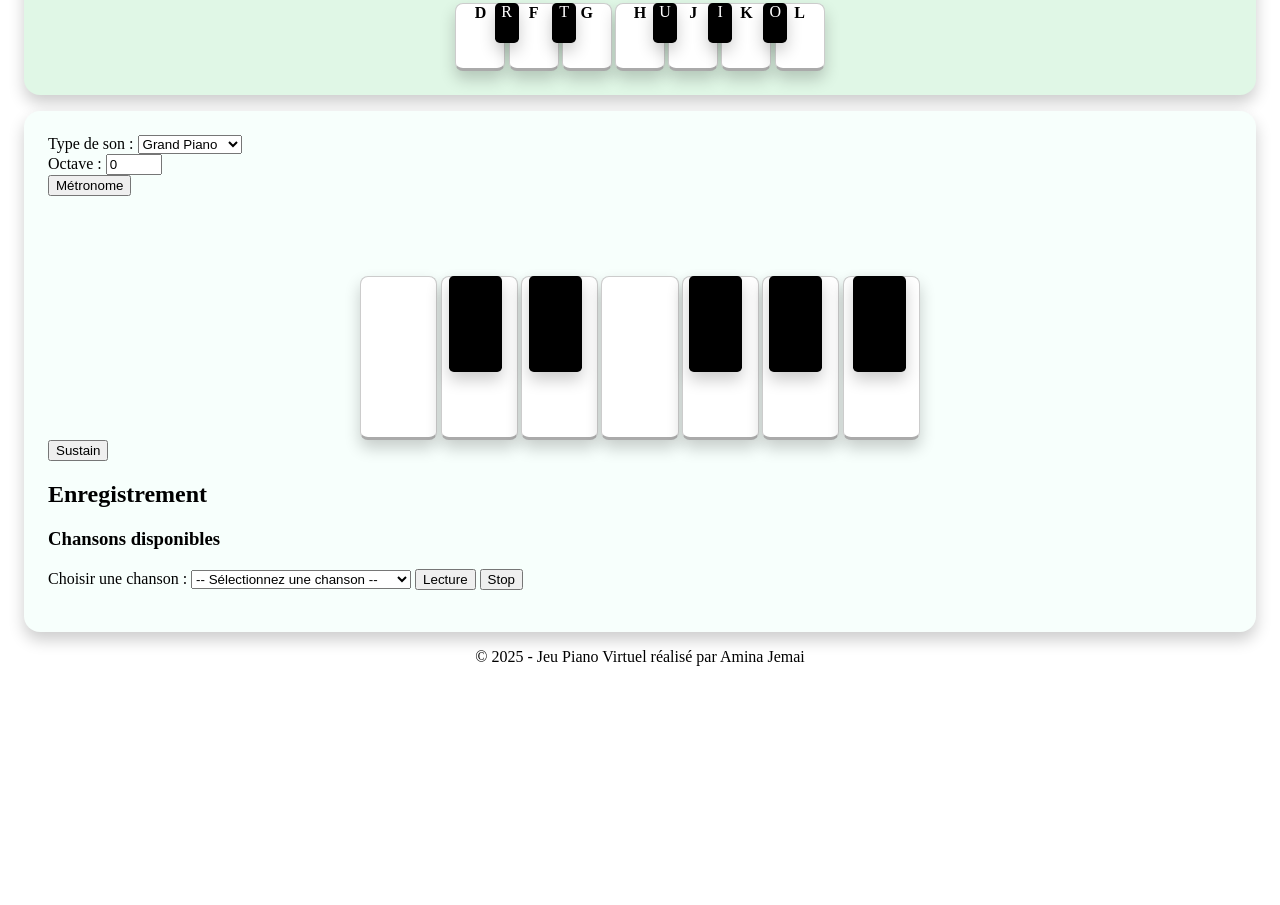
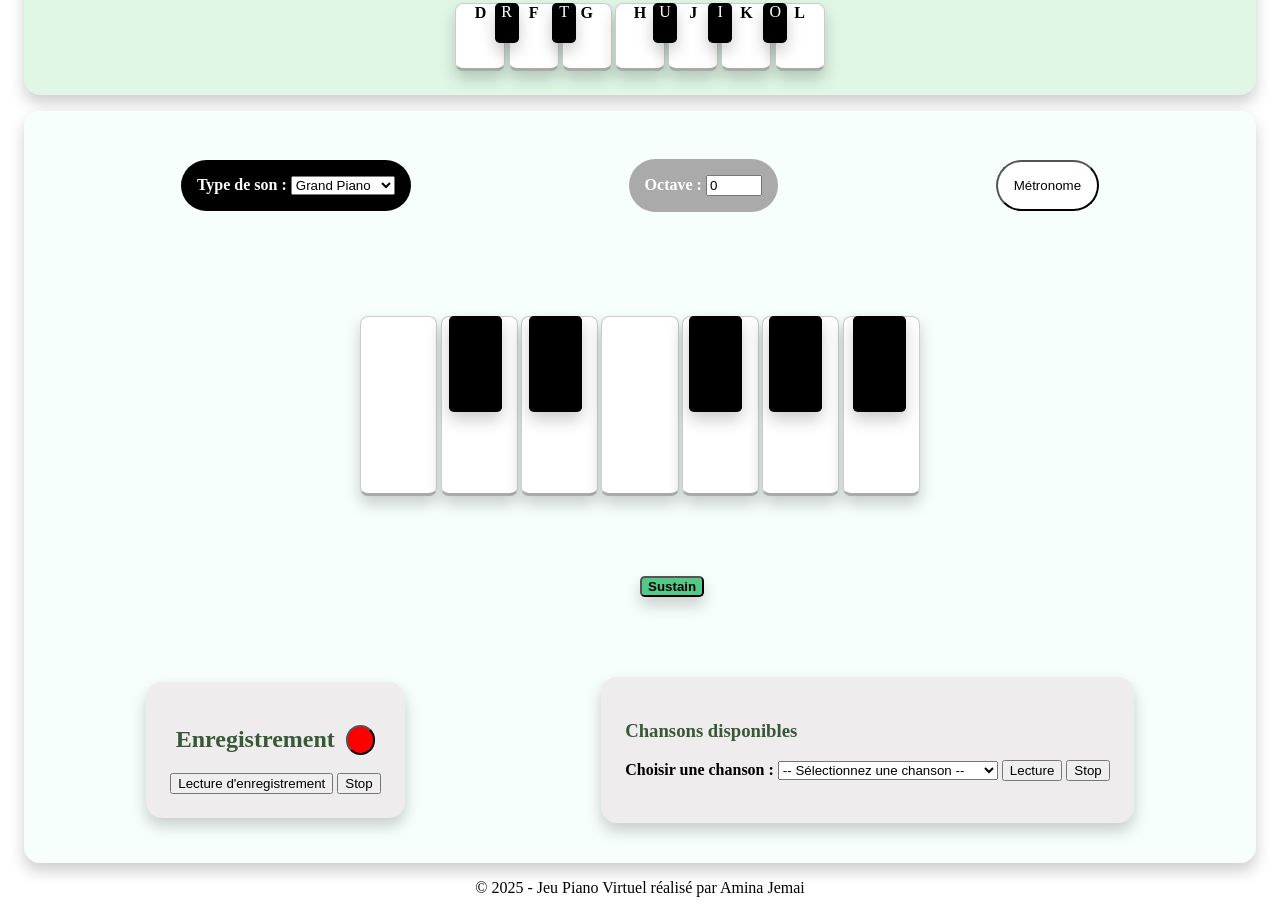
Before and after one commit to aj4060879-ship-it/test_github, a plain HTML site: page piano.html in a window 1280 px wide. Shown: the part 213-1118 px from the top of the page. Before the commit the page ends 887 px from the top, so only its background shows below. Drawn offline with Linux system fonts and the light colour scheme.

Commit message:
troisième depot:modification html et css

```diff
--- a/pian.css
+++ b/pian.css
@@ -16,7 +16,6 @@ h1{
     box-shadow: 0 0.5rem 1rem rgba(0, 0, 0, 0.2);
     background-color: rgb(224, 247, 230);
     border-radius: 1rem;
-
 }
 p{
     font-weight:bold;
@@ -79,7 +78,7 @@ main{
 }
 .toucheblanche{
     width:4.7rem;
-    height:10rem;
+    height:11rem;
     background:white;
     border: 0.1rem solid #ccc;
     border-bottom: 0.2rem solid #aaa;
@@ -152,3 +151,81 @@ main{
 footer{
     text-align: center;
 }
+#sustain{
+    justify-content: center;
+    background-color: rgb(82, 201, 136);
+    font-weight: bold;
+    margin-left:37rem;
+    margin-top: 5rem;
+    border-radius: 0.3rem;
+    box-shadow: 0 0.5rem 1rem rgba(0, 0, 0, 0.2);
+}
+#param{
+    padding:1.5rem;
+    margin:1rem;
+    border-radius:1.5rem;
+    margin:0;
+    display:flex;
+    flex-direction:row;
+    justify-content:space-around;
+    align-items:center;
+    font-weight: bold;
+}
+.son{
+    background-color:black;
+    color:white;
+    border-radius:10rem;
+    padding:1rem;
+}
+.oct{
+    background-color:#aaa;
+    color:white;
+    border-radius:10rem;
+    padding:1rem;
+}
+#metronomeBtn{
+    background-color:white;
+    color:black;
+    border-radius:10rem;
+    padding:1rem;
+}
+.baspage{
+    display:flex;
+    flex-direction:row;
+    justify-content:space-around;
+    align-items:center;
+    font-weight: bold;
+    margin-top: 4rem;
+}
+#historique{
+    background-color: #eeecec;
+    padding:1.5rem;
+    margin:1rem;
+    border-radius:1rem;
+    box-shadow: 0 0.5rem 1rem rgba(0, 0, 0, 0.2);
+}
+.enr{
+    display:flex;
+    flex-direction:row;
+    justify-content:space-around;
+    align-items:center;
+    font-weight: bold;
+}
+#enreg{
+    background-color: red;
+    border-radius:50rem;
+    padding:0.8rem;
+}
+h2{
+    color:rgb(56, 88, 56);
+}
+.choix{
+    background-color: #eeecec;
+    padding:1.5rem;
+    margin:1rem;
+    border-radius: 1rem;
+    box-shadow: 0 0.5rem 1rem rgba(0, 0, 0, 0.2);
+}
+h3{
+    color:rgb(56, 88, 56);
+}
--- a/piano.html
+++ b/piano.html
@@ -4,6 +4,7 @@
         <meta charset="UTF-8">
         <meta name="viewport" content="width=device-width, initial-scale=1.0">
         <title>Piano Virtuel</title>
+        <script src="pianoo.js"></script>
         <link rel="stylesheet" href="pian.css">
     </head>
     <body>
@@ -43,7 +44,7 @@
                 </div>
                 <div class="oct">
                     <label for="octave">Octave :</label>
-                    <input type="number" id="octave" min="-5" max="5" value="0">
+                    <input type="number" id="octave" min="-1" max="1" value="0">
                 </div>
                 <div class="met">
                     <button id="metronomeBtn">Métronome</button>
@@ -72,8 +73,14 @@
                 <button id="sustain">Sustain</button>
                 <span id="sustains"></span>
             </div>
+            <section class="baspage">
                 <section id="historique">
+                    <div class="enr">
                         <h2>Enregistrement</h2>
+                        <button id="enreg"></button>
+                    </div>
+                    <button id="lectbtn">Lecture d'enregistrement</button>
+                    <button id="stopbtn">Stop</button>
                 <div id="log"></div>
                 </section>
                 <div class="choix">
@@ -85,12 +92,12 @@
                         <option value="audio/2.mp3">Chanson 2</option>
                         <option value="audio/3.mp3">Chanson 3</option>
                     </select>
-			  <button id="lectbtn">Lecture</button>
-			  <button id="stopbtn">Stop</button>
-
+                    <button id="lecturebtn">Lecture</button>
+                    <button id="stpbtn">Stop</button>
                     <br><br>
                     <audio id="audiop"></audio>
                 </div>
+            </section>
         </main>
 		<footer>© 2025 - Jeu Piano Virtuel réalisé par Amina Jemai</footer>
 	</body>
```
Also changed, not shown: 7 other files. Lines whose indentation alone changed are shown as unchanged.
